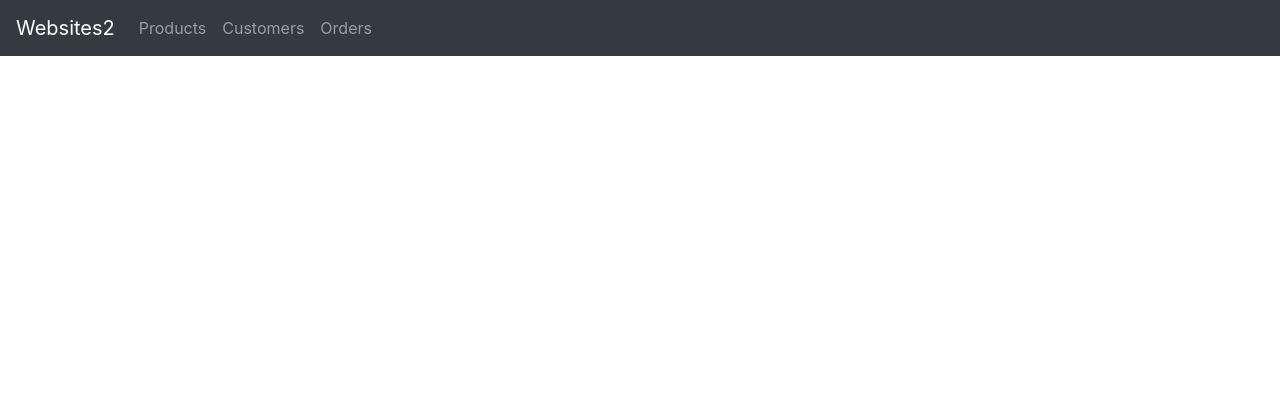
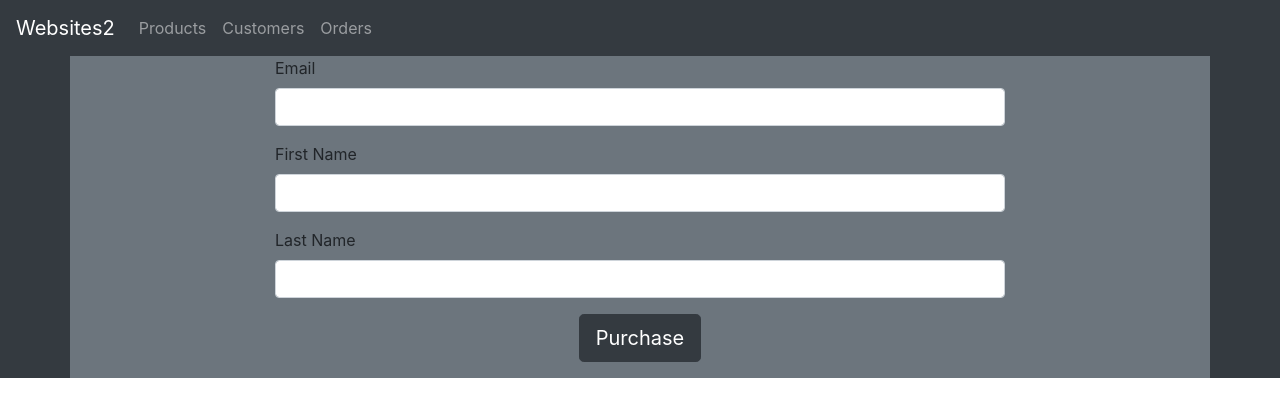
Before and after one commit to geor1812/websites2-frontend, a React (Create React App) app: page /buy/1 in a window 1280 px wide. Shown: the top 416 px of the page. Built offline with nearby package versions, Linux system fonts and the light colour scheme.

Commit message:
added create order functionality

```diff
--- a/src/App.js
+++ b/src/App.js
@@ -7,8 +7,12 @@ import Navbar from "./components/Navbar";
 import ProductList from "./components/products/ProductList";
 import AddProduct from "./components/products/AddProduct";
 import EditProduct from "./components/products/EditProduct";
+import BuyProduct from "./components/products/BuyProduct";
 
 class App extends Component {
+    state = {
+        customerId : null
+    }
   render() {
       console.log(process.env.REACT_APP_NAME);
       return (
@@ -30,6 +34,11 @@ class App extends Component {
                         exact path="/products/:id"
                         component={EditProduct}
                     />
+                    <Route
+                        exact path="/buy/:id"
+                        component={BuyProduct}
+                        //render={props => <BuyProduct {...props} />}
+                    />
                 </Switch>
             </div>
           </Router>
--- /dev/null
+++ b/src/components/products/BuyProduct.jsx
@@ -0,0 +1,142 @@
+import React, {Component} from "react";
+import OrderService from "../../service/OrderService";
+import CustomerService from "../../service/CustomerService";
+import http from "../../http-common";
+
+class BuyProduct extends Component {
+    constructor(props) {
+        super(props);
+        this.onChangeEmail = this.onChangeEmail.bind(this);
+        this.onChangeFirstName = this.onChangeFirstName.bind(this);
+        this.onChangeLastName = this.onChangeLastName.bind(this);
+
+        this.state = {
+            message: "",
+            customersId: null,
+            customerData: {
+                email: "",
+                firstName: "",
+                lastName: "",
+            }
+        }
+        this.setupOrder = this.setupOrder.bind(this);
+        this.saveOrder = this.saveOrder.bind(this);
+    }
+
+
+    onChangeEmail(e) {
+        let newOrderState = this.state.customerData;
+        newOrderState.email = e.target.value;
+        this.setState({
+            customerData : newOrderState
+        })
+    }
+
+    onChangeFirstName(e) {
+        let newOrderState = this.state.customerData;
+        newOrderState.firstName = e.target.value;
+        this.setState({
+            customerData : newOrderState
+        })
+    }
+
+    onChangeLastName(e) {
+        let newOrderState = this.state.customerData;
+        newOrderState.lastName = e.target.value;
+        this.setState({
+            customerData : newOrderState
+        })
+    }
+
+
+    setupOrder() {
+        let customerData = this.state.customerData;
+        console.log(customerData)
+        CustomerService
+            .create(customerData)
+            .then((response) => {
+                console.log(response.data);
+                //console.log(customerData);
+                this.setState({ customersId : response.data.id}, function() {this.saveOrder();})
+            })
+            .catch((e)=> {
+                console.log(e);
+            })
+    }
+
+    saveOrder(){
+        console.log(this.state.customersId)
+        let orderData = {
+            customersId: this.state.customersId,
+            productsId: this.props.match.params.id
+        }
+
+        console.log(orderData)
+
+        OrderService
+            .create(orderData)
+            .then(() => {
+                this.setState({
+                    message: "Order successfully added"
+                })
+                window.scrollTo(0,0);
+            })
+            .catch((e) => {
+                console.log(e);
+            })
+
+    }
+
+
+
+    render() {
+        return (
+            <div className="container bg-secondary container-sm">
+                {
+                    this.state.message !== "" ?
+                        (<div className="row-cols-1 pt-3 text-center">
+                            <div className="alert alert-danger pt-2" role="alert">
+                                {this.state.message}
+                            </div>
+                        </div>) : (
+                            console.log("Not added yet")
+                        )
+                }
+                <div className="row">
+                    <div className="col">
+                    </div>
+                    <div className="col col-lg-8">
+                        <form onSubmit={(e => e.preventDefault())}>
+
+                            <div className="form-group">
+                                <label htmlFor="email">Email</label>
+                                <input className="form-control" type="text" id="email" placeholder=""
+                                       onChange={this.onChangeEmail} required/>
+                            </div>
+
+                            <div className="form-group">
+                                <label htmlFor="first-name">First Name</label>
+                                <input className="form-control" type="text" id="first-name" placeholder=""
+                                       onChange={this.onChangeFirstName} required/>
+                            </div>
+
+                            <div className="form-group">
+                                <label htmlFor="last-name">Last Name</label>
+                                <input className="form-control" type="text" id="last-name" placeholder=""
+                                       onChange={this.onChangeLastName} required/>
+                            </div>
+
+                            <div className="form-group text-center">
+                                <button className="btn btn-dark btn-lg" onClick={this.setupOrder}>Purchase</button>
+                            </div>
+                        </form>
+                    </div>
+                    <div className="col">
+                    </div>
+                </div>
+            </div>
+        )
+    }
+}
+
+export default BuyProduct;
--- /dev/null
+++ b/src/service/CustomerService.js
@@ -0,0 +1,43 @@
+import http from "../http-common";
+
+class CustomerService {
+    getAll() {
+        return http.get("/customers");
+    }
+
+    getAllComplex(pPerPage, pageNr, searchTerm, sortDirection) {
+        let extra = `?name=${searchTerm}&sort=price,${sortDirection}`;
+        return http.get("/customers" + extra, {
+            headers: {
+                "Page-Number" : pageNr,
+                "Page-Size" : 4,
+            }
+        });
+    }
+
+    getById(id) {
+        return http.get(`/customers/${id}`);
+    }
+
+    create(data) {
+        return http
+            .post("/customers", data)
+    }
+
+    update(id, data) {
+        return http.put(`/customers/${id}`, data);
+    }
+
+    delete(id) {
+        return http
+            .delete('/customers/' + id)
+            .then((response) => {
+                console.log(response.data);
+            })
+            .catch((e) => {
+                console.log(e);
+            });
+    }
+}
+
+export default new CustomerService();
--- /dev/null
+++ b/src/service/OrderService.js
@@ -0,0 +1,50 @@
+import http from "../http-common";
+
+class OrderService {
+    getAll() {
+        return http.get("/orders");
+    }
+
+    getAllComplex(pPerPage, pageNr, searchTerm, sortDirection) {
+        let extra = `?name=${searchTerm}&sort=price,${sortDirection}`;
+        return http.get("/orders" + extra, {
+            headers: {
+                "Page-Number" : pageNr,
+                "Page-Size" : 4,
+            }
+        });
+    }
+
+    getById(id) {
+        return http.get(`/orders/${id}`);
+    }
+
+    create(data) {
+        return http
+            .post("/orders", data)
+            .then((response) => {
+                console.log(response.data);
+                console.log("still" + data.productId);
+            })
+            .catch((e)=> {
+                console.log(e);
+            })
+    }
+
+    update(id, data) {
+        return http.put(`/orders/${id}`, data);
+    }
+
+    delete(id) {
+        return http
+            .delete('/orders/' + id)
+            .then((response) => {
+                console.log(response.data);
+            })
+            .catch((e) => {
+                console.log(e);
+            });
+    }
+}
+
+export default new OrderService();
```
Also changed, not shown: src/components/Orders/PurchaseScreen.jsx (deleted), 1 other file (tests, documents, lock files or other folders).
